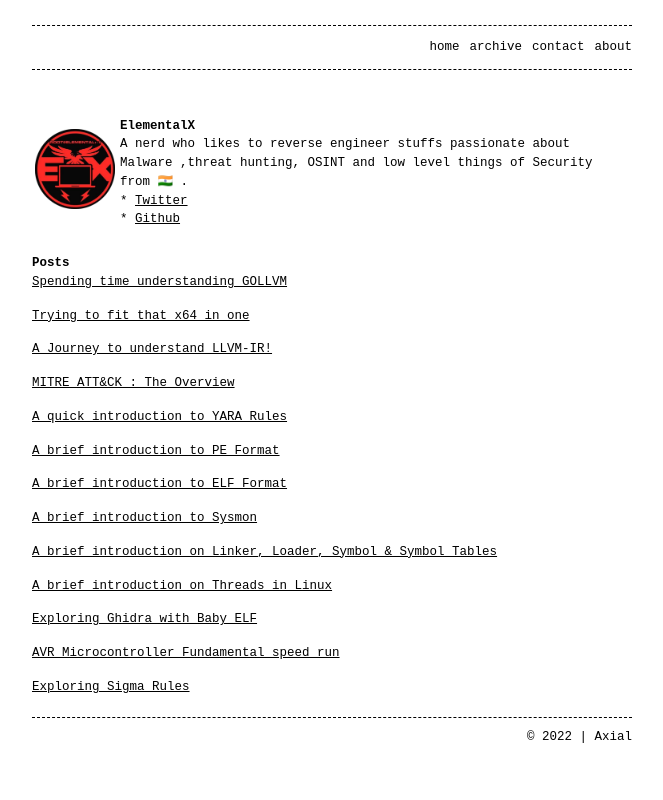
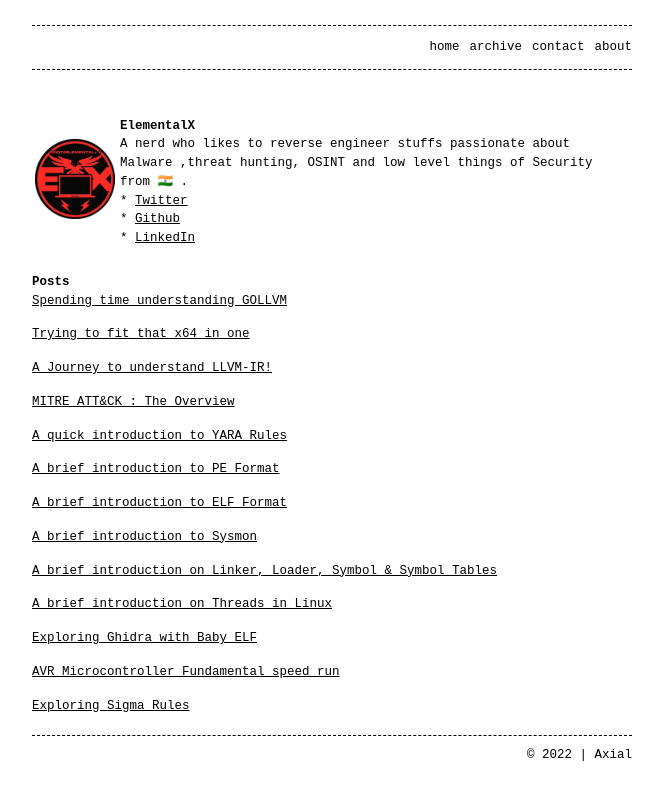
Before and after one commit to RixedLabs/RixedLabs.github.io, a Jekyll site: the page built from elementalx.md, in a window 1280 px wide. Shown: the top 800 px of the page, without its empty margins (308-971 px from the left). Built offline with Jekyll 4.4.1, drawn with Linux system fonts in a browser that asks for light colours; our own code applies the rules of GitHub Pages for plain Markdown files.

Commit message:
Update elementalx.md

```diff
--- a/elementalx.md
+++ b/elementalx.md
@@ -9,6 +9,7 @@
         <br>
 * <a href="https://twitter.com/elementalx2">Twitter</a> <br>
 * <a href="https://github.com/xelemental">Github</a> <br>
+* <a href="https://www.linkedin.com/in/subhajeet-singha-b238951a9/">LinkedIn</a> <br>
       </td>
   </tr> <br>
 </table>
```
